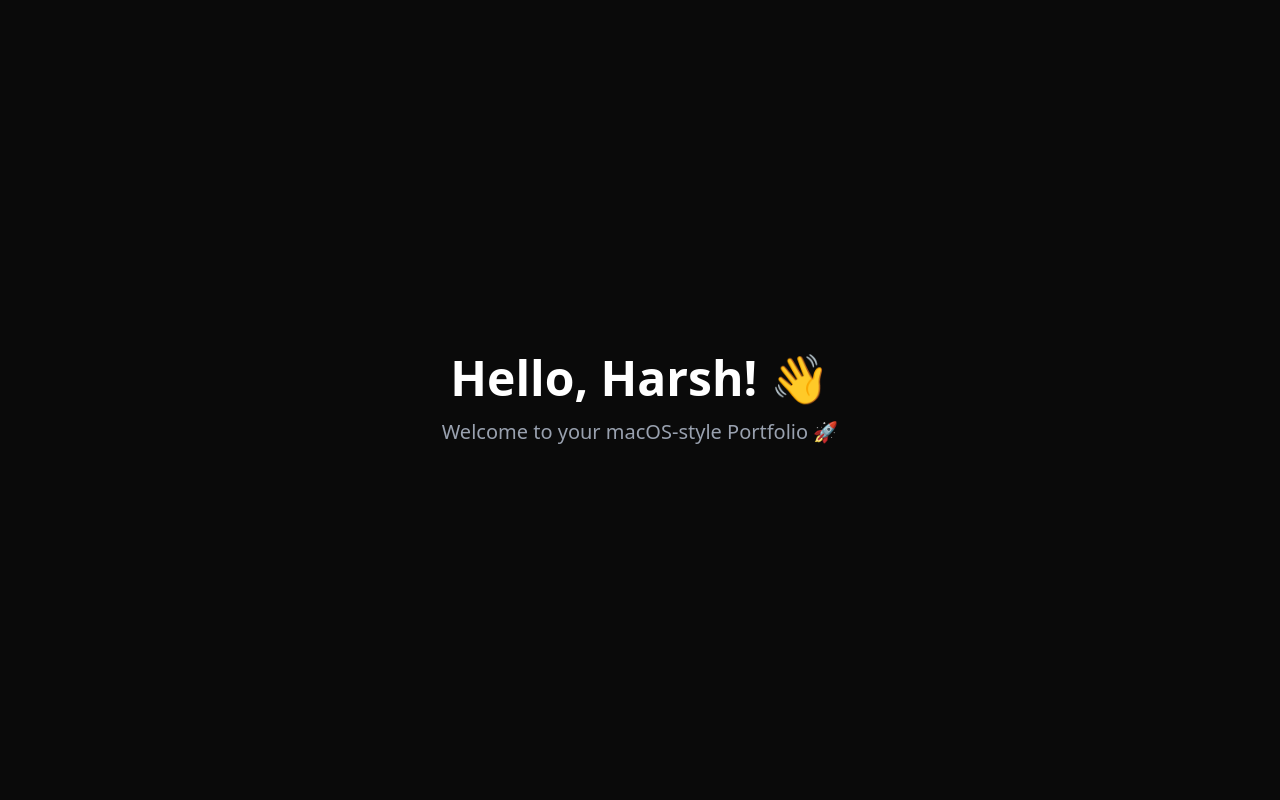
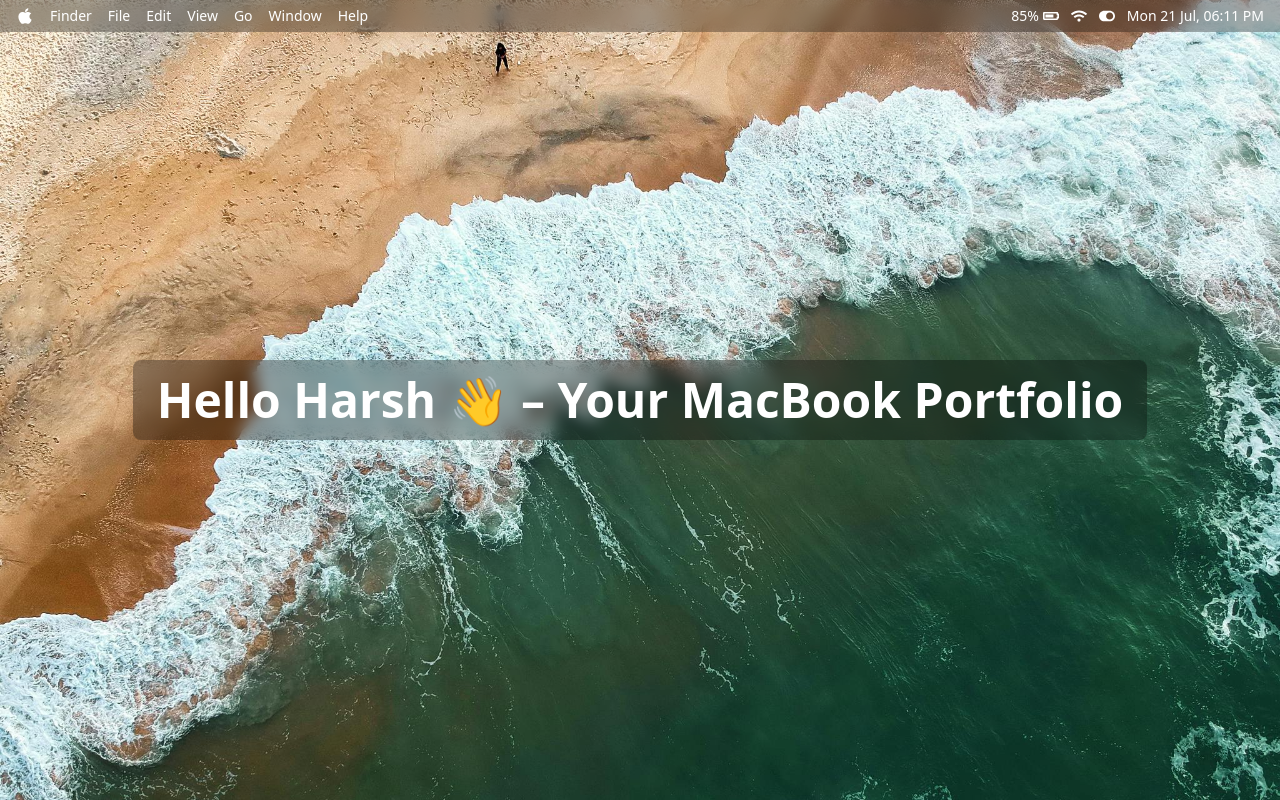
Before and after one commit to HarshBaldaniya/harsh-devworld, a Next.js app: page / in a window 1280 px wide. Built offline with nearby package versions, Linux system fonts and the light colour scheme.

Commit message:
Added Top bar

```diff
--- a/package.json
+++ b/package.json
@@ -15,6 +15,7 @@
     "postcss": "^8.5.6",
     "react": "19.1.0",
     "react-dom": "19.1.0",
+    "react-icons": "^5.5.0",
     "tailwindcss": "^4.1.11"
   },
   "devDependencies": {
--- a/src/app/page.tsx
+++ b/src/app/page.tsx
@@ -2,41 +2,21 @@
 
 import { useState } from "react";
 import BootLoader from "@/components/loader/BootLoader";
-import { motion, AnimatePresence } from "framer-motion";
+import HomeScreen from "@/components/HomeScreen";
+import { AnimatePresence } from "framer-motion";
 
 export default function HomePage() {
   const [bootComplete, setBootComplete] = useState(false);
 
   return (
     <>
-      {/* Bootloader Animation */}
       <AnimatePresence>
         {!bootComplete && (
           <BootLoader onComplete={() => setBootComplete(true)} />
         )}
       </AnimatePresence>
 
-      {/* Main Home Content with smooth fade-in */}
-      <AnimatePresence>
-        {bootComplete && (
-          <motion.main
-            className="min-h-screen bg-[#0a0a0a] text-white flex items-center justify-center"
-            initial={{ opacity: 0, scale: 0.98 }}
-            animate={{ opacity: 1, scale: 1 }}
-            exit={{ opacity: 0 }}
-            transition={{ duration: 1, ease: "easeOut" }}
-          >
-            <div className="text-center">
-              <h1 className="text-4xl sm:text-5xl font-semibold mb-4">
-                Hello, Harsh! 👋
-              </h1>
-              <p className="text-lg sm:text-xl text-gray-400">
-                Welcome to your macOS-style Portfolio 🚀
-              </p>
-            </div>
-          </motion.main>
-        )}
-      </AnimatePresence>
+      <AnimatePresence>{bootComplete && <HomeScreen />}</AnimatePresence>
     </>
   );
 }
--- /dev/null
+++ b/src/components/HomeScreen.tsx
@@ -0,0 +1,30 @@
+"use client";
+
+import MacBackground from "./MacBackground";
+import TopMenuBar from "./TopMenuBar";
+import { motion } from "framer-motion";
+
+export default function HomeScreen() {
+  return (
+    <motion.div
+      className="relative min-h-screen overflow-hidden"
+      initial={{ opacity: 0 }}
+      animate={{ opacity: 1 }}
+      exit={{ opacity: 0 }}
+      transition={{ duration: 1 }}
+    >
+      {/* Background */}
+      <MacBackground />
+
+      {/* Top menu bar */}
+      <TopMenuBar />
+
+      {/* Home text */}
+      <div className="relative z-10 flex items-center justify-center h-screen text-white">
+        <h1 className="text-3xl sm:text-5xl font-bold backdrop-blur-sm bg-black/30 px-6 py-4 rounded-lg">
+          Hello Harsh 👋 – Your MacBook Portfolio
+        </h1>
+      </div>
+    </motion.div>
+  );
+}
--- /dev/null
+++ b/src/components/MacBackground.tsx
@@ -0,0 +1,18 @@
+"use client";
+
+import Image from "next/image";
+
+export default function MacBackground() {
+  return (
+    <div className="absolute inset-0 z-0">
+      <Image
+        src="/mac-wallpaper.jpg"
+        alt="MacBook Background"
+        fill
+        priority
+        quality={100}
+        className="object-cover"
+      />
+    </div>
+  );
+}
--- /dev/null
+++ b/src/components/TopMenuBar.tsx
@@ -0,0 +1,103 @@
+import {
+  FaApple,
+  FaWifi,
+  FaBatteryThreeQuarters,
+  FaPlug,
+  FaToggleOn,
+} from "react-icons/fa";
+import { useEffect, useState } from "react";
+
+export default function TopMenuBar() {
+  const [currentTime, setCurrentTime] = useState("");
+  const [batteryLevel, setBatteryLevel] = useState<number | null>(null);
+  const [isCharging, setIsCharging] = useState<boolean | null>(null);
+  const [batterySupported, setBatterySupported] = useState<boolean>(true);
+
+  // Time updater
+  useEffect(() => {
+    const updateTime = () => {
+      const now = new Date();
+      const weekday = now.toLocaleString("en-GB", { weekday: "short" });
+      const day = now.getDate().toString().padStart(2, "0");
+      const month = now.toLocaleString("en-GB", { month: "short" });
+      const time = now.toLocaleTimeString("en-US", {
+        hour: "2-digit",
+        minute: "2-digit",
+        hour12: true,
+      });
+      setCurrentTime(`${weekday} ${day} ${month}, ${time}`);
+    };
+
+    updateTime();
+    const interval = setInterval(updateTime, 1000);
+    return () => clearInterval(interval);
+  }, []);
+
+  // Battery API
+  useEffect(() => {
+    const fetchBatteryStatus = async () => {
+      if ("getBattery" in navigator) {
+        try {
+          const battery: any = await (navigator as any).getBattery();
+
+          const updateBatteryInfo = () => {
+            setBatteryLevel(Math.floor(battery.level * 100));
+            setIsCharging(battery.charging);
+          };
+
+          updateBatteryInfo();
+
+          battery.addEventListener("chargingchange", updateBatteryInfo);
+          battery.addEventListener("levelchange", updateBatteryInfo);
+
+          return () => {
+            battery.removeEventListener("chargingchange", updateBatteryInfo);
+            battery.removeEventListener("levelchange", updateBatteryInfo);
+          };
+        } catch {
+          setBatterySupported(false);
+        }
+      } else {
+        setBatterySupported(false);
+      }
+    };
+
+    fetchBatteryStatus();
+  }, []);
+
+  // Fallback values
+  const displayLevel = batterySupported ? batteryLevel ?? 85 : 85; // Default to 85%
+  const displayCharging = batterySupported ? isCharging : false;
+
+  return (
+    <div className="fixed top-0 inset-x-0 z-50 h-8 px-4 flex justify-between items-center bg-black/30 backdrop-blur-sm text-white text-sm font-medium">
+      {/* Left menu */}
+      <div className="flex items-center gap-4">
+        <FaApple className="text-lg" />
+        <span>Finder</span>
+        <span>File</span>
+        <span>Edit</span>
+        <span>View</span>
+        <span>Go</span>
+        <span>Window</span>
+        <span>Help</span>
+      </div>
+
+      {/* Right icons */}
+      <div className="flex items-center gap-3">
+        <span className="flex items-center gap-1">
+          <span>{displayLevel}%</span>
+          {displayCharging ? (
+            <FaPlug className="text-base" title="Charging" />
+          ) : (
+            <FaBatteryThreeQuarters className="text-base" title="Battery" />
+          )}
+        </span>
+
+        <FaWifi className="text-base" />
+        <FaToggleOn className="text-base" title="Toggle" />
+        <span>{currentTime}</span>
+      </div>
+    </div>
+  );
+}
```
Also changed, not shown: public/mac-wallpaper.jpg (added), src/components/Dock.tsx (added), 1 other file (tests, documents, lock files or other folders).
